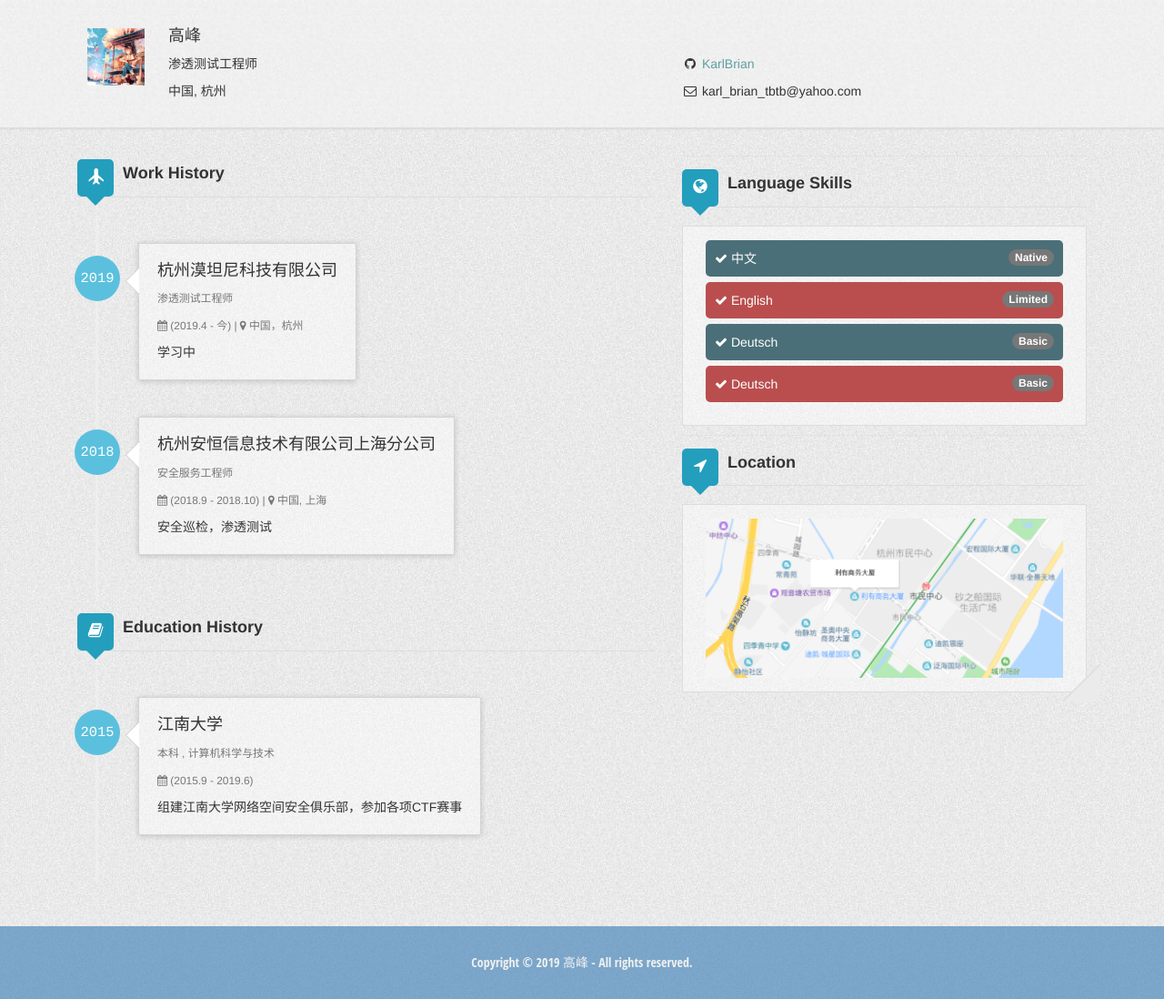
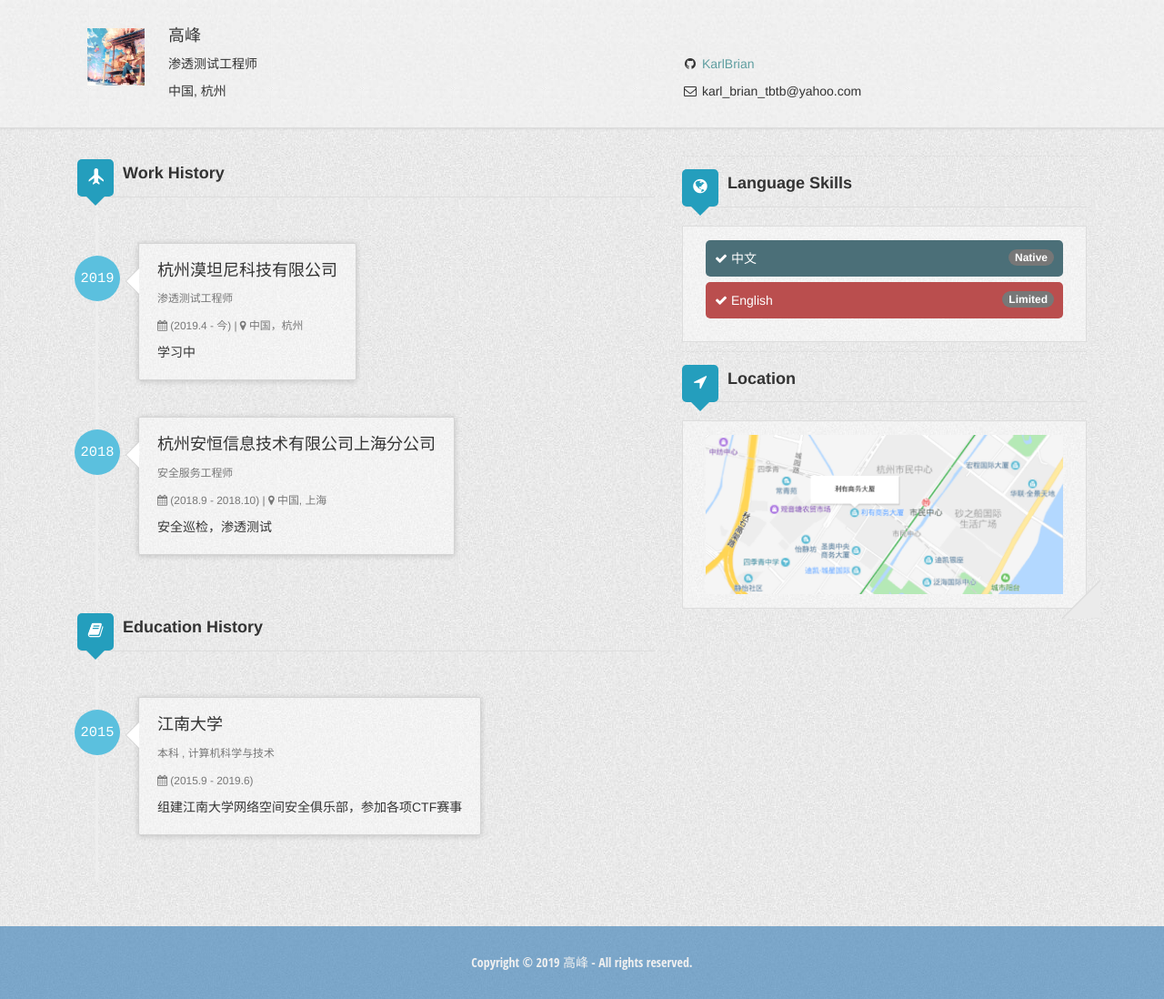
Before and after one commit to KarlBrian/karlbrian.github.io, a Jekyll site: the page built from about.html, in a window 1280 px wide. Shown: the whole page at 91% size. Built offline with Jekyll 4.4.1, drawn with Linux system fonts in a browser that asks for light colours.

Commit message:
Update author.yml

```diff
--- a/_data/author.yml
+++ b/_data/author.yml
@@ -37,9 +37,3 @@ languages:
 - language2:
   name: English
   proficiency: Limited
-- language3:
-  name: Deutsch
-  proficiency: Basic
-- language4:
-  name: Deutsch
-  proficiency: Basic
```
